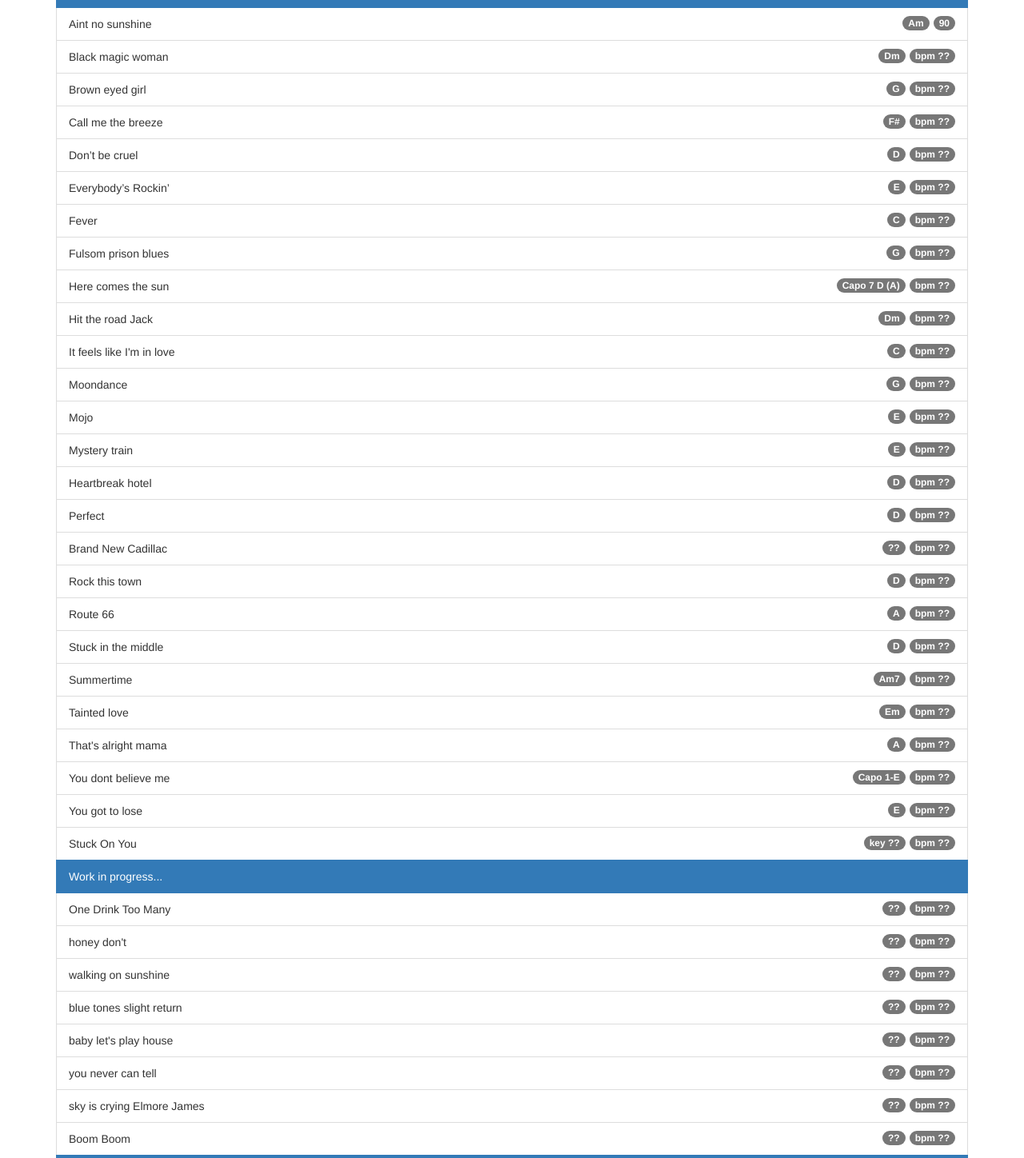
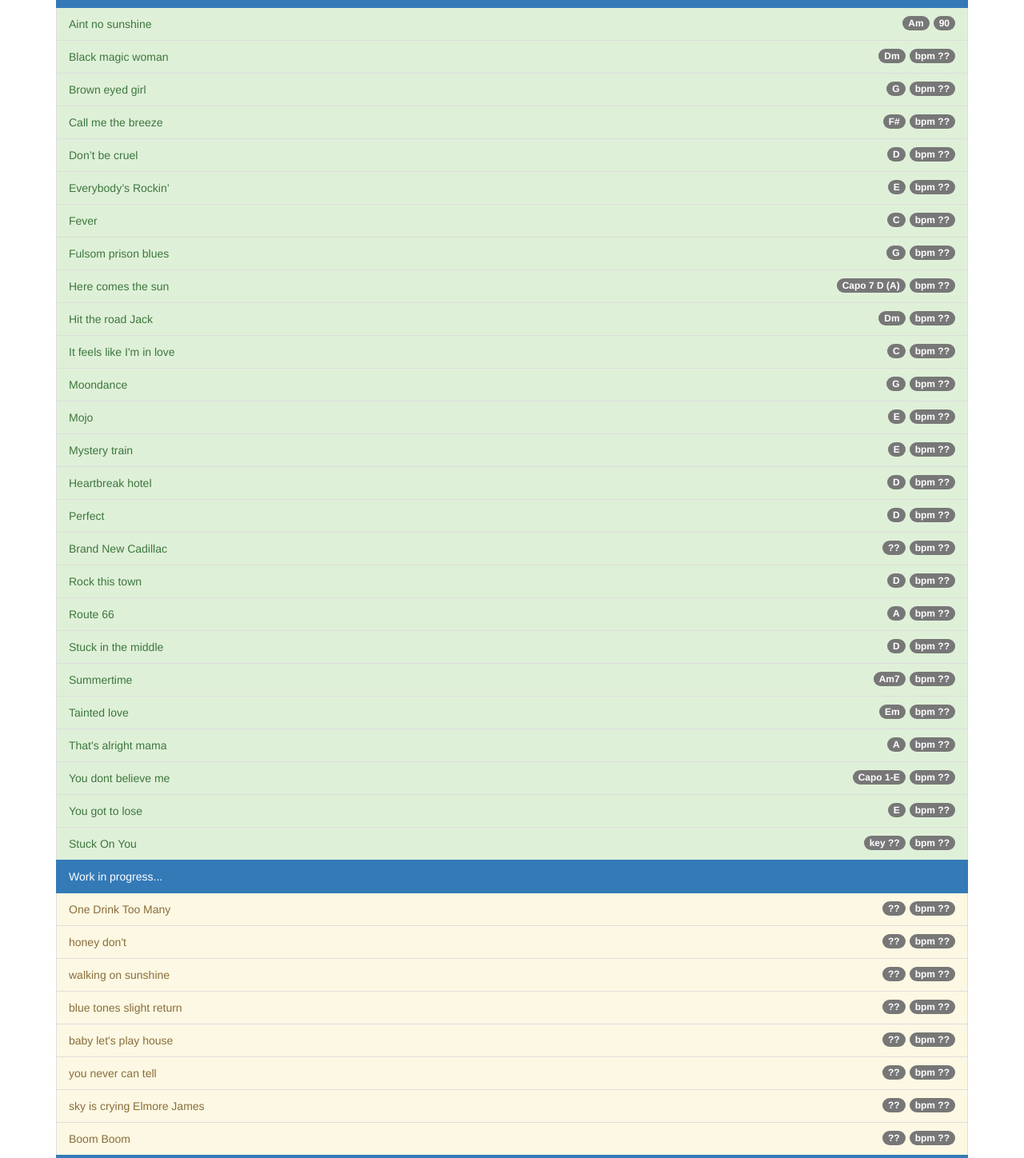
Before and after one commit to ZaphodBeeblebroxIII/beatroot, a plain HTML site: page index.html in a window 1280 px wide. Shown: the part 580-2028 px from the top of the page at 80% size. Drawn offline with nearby package versions, Linux system fonts and the light colour scheme.

Commit message:
Update index.html

```diff
--- a/index.html
+++ b/index.html
@@ -31,55 +31,55 @@
 
 
 			<a class="list-group-item active" href="#">Current</a>
-				<li class="list-group-item">Aint no sunshine <span class="badge">90</span><span class="badge">Am</span></li>
-				<li class="list-group-item">Black magic woman <span class="badge">bpm ??</span><span class="badge">Dm</span></li>
-				<li class="list-group-item">Brown eyed girl <span class="badge">bpm ??</span><span class="badge">G</span></li>
-				<li class="list-group-item">Call me the breeze <span class="badge">bpm ??</span><span class="badge">F#</span></li>
-				<li class="list-group-item">Don’t be cruel <span class="badge">bpm ??</span><span class="badge">D</span></li>
-				<li class="list-group-item">Everybody’s Rockin’ <span class="badge">bpm ??</span><span class="badge">E</span></li>
-				<li class="list-group-item">Fever <span class="badge">bpm ??</span><span class="badge">C</span></li>
-				<li class="list-group-item">Fulsom prison blues <span class="badge">bpm ??</span><span class="badge">G</span></li>
-				<li class="list-group-item">Here comes the sun <span class="badge">bpm ??</span><span class="badge">Capo 7 D (A)</span></li>
-				<li class="list-group-item">Hit the road Jack <span class="badge">bpm ??</span><span class="badge">Dm</span></li>
-				<li class="list-group-item">It feels like I'm in love <span class="badge">bpm ??</span><span class="badge">C</span></li>
-				<li class="list-group-item">Moondance <span class="badge">bpm ??</span><span class="badge">G</span></li>
-				<li class="list-group-item">Mojo <span class="badge">bpm ??</span><span class="badge">E</span></li>
-				<li class="list-group-item">Mystery train <span class="badge">bpm ??</span><span class="badge">E</span></li>
-      		<li class="list-group-item list">Heartbreak hotel <span class="badge">bpm ??</span><span class="badge">D</span></li>
-				<li class="list-group-item">Perfect <span class="badge">bpm ??</span><span class="badge">D</span></li>
-				<li class="list-group-item">Brand New Cadillac<span class="badge">bpm ??</span><span class="badge">??</span></li>
-				<li class="list-group-item">Rock this town <span class="badge">bpm ??</span><span class="badge">D</span></li>
-				<li class="list-group-item">Route 66 <span class="badge">bpm ??</span><span class="badge">A</span></li>
-				<li class="list-group-item">Stuck in the middle <span class="badge">bpm ??</span><span class="badge">D</span></li>
-				<li class="list-group-item">Summertime <span class="badge">bpm ??</span><span class="badge">Am7</span></li>
-				<li class="list-group-item">Tainted love <span class="badge">bpm ??</span><span class="badge">Em</span></li>
-				<li class="list-group-item">That's alright mama <span class="badge">bpm ??</span><span class="badge">A</span></li>
-				<li class="list-group-item">You dont believe me <span class="badge">bpm ??</span><span class="badge">Capo 1-E</span></li>
-				<li class="list-group-item">You got to lose <span class="badge">bpm ??</span><span class="badge">E</span></li>
-      		<li class="list-group-item">Stuck On You <span class="badge">bpm ??</span><span class="badge">key ??</span></li>
+				<li class="list-group-item list-group-item-success">Aint no sunshine <span class="badge">90</span><span class="badge">Am</span></li>
+				<li class="list-group-item list-group-item-success">Black magic woman <span class="badge">bpm ??</span><span class="badge">Dm</span></li>
+				<li class="list-group-item list-group-item-success">Brown eyed girl <span class="badge">bpm ??</span><span class="badge">G</span></li>
+				<li class="list-group-item list-group-item-success">Call me the breeze <span class="badge">bpm ??</span><span class="badge">F#</span></li>
+				<li class="list-group-item list-group-item-success">Don’t be cruel <span class="badge">bpm ??</span><span class="badge">D</span></li>
+				<li class="list-group-item list-group-item-success">Everybody’s Rockin’ <span class="badge">bpm ??</span><span class="badge">E</span></li>
+				<li class="list-group-item list-group-item-success">Fever <span class="badge">bpm ??</span><span class="badge">C</span></li>
+				<li class="list-group-item list-group-item-success">Fulsom prison blues <span class="badge">bpm ??</span><span class="badge">G</span></li>
+				<li class="list-group-item list-group-item-success">Here comes the sun <span class="badge">bpm ??</span><span class="badge">Capo 7 D (A)</span></li>
+				<li class="list-group-item list-group-item-success">Hit the road Jack <span class="badge">bpm ??</span><span class="badge">Dm</span></li>
+				<li class="list-group-item list-group-item-success">It feels like I'm in love <span class="badge">bpm ??</span><span class="badge">C</span></li>
+				<li class="list-group-item list-group-item-success">Moondance <span class="badge">bpm ??</span><span class="badge">G</span></li>
+				<li class="list-group-item list-group-item-success">Mojo <span class="badge">bpm ??</span><span class="badge">E</span></li>
+				<li class="list-group-item list-group-item-success">Mystery train <span class="badge">bpm ??</span><span class="badge">E</span></li>
+      		<li class="list-group-item list list-group-item-success">Heartbreak hotel <span class="badge">bpm ??</span><span class="badge">D</span></li>
+				<li class="list-group-item list-group-item-success">Perfect <span class="badge">bpm ??</span><span class="badge">D</span></li>
+				<li class="list-group-item list-group-item-success">Brand New Cadillac<span class="badge">bpm ??</span><span class="badge">??</span></li>
+				<li class="list-group-item list-group-item-success">Rock this town <span class="badge">bpm ??</span><span class="badge">D</span></li>
+				<li class="list-group-item list-group-item-success">Route 66 <span class="badge">bpm ??</span><span class="badge">A</span></li>
+				<li class="list-group-item list-group-item-success">Stuck in the middle <span class="badge">bpm ??</span><span class="badge">D</span></li>
+				<li class="list-group-item list-group-item-success">Summertime <span class="badge">bpm ??</span><span class="badge">Am7</span></li>
+				<li class="list-group-item list-group-item-success">Tainted love <span class="badge">bpm ??</span><span class="badge">Em</span></li>
+				<li class="list-group-item list-group-item-success">That's alright mama <span class="badge">bpm ??</span><span class="badge">A</span></li>
+				<li class="list-group-item list-group-item-success">You dont believe me <span class="badge">bpm ??</span><span class="badge">Capo 1-E</span></li>
+				<li class="list-group-item list-group-item-success">You got to lose <span class="badge">bpm ??</span><span class="badge">E</span></li>
+      		<li class="list-group-item list-group-item-success">Stuck On You <span class="badge">bpm ??</span><span class="badge">key ??</span></li>
 
 			<a class="list-group-item active" href="#">Work in progress...</a>
-      			<li class="list-group-item">One Drink Too Many<span class="badge">bpm ??</span><span class="badge">??</span></li>
-				<li class="list-group-item">honey don't<span class="badge">bpm ??</span><span class="badge">??</span></li>
-				<li class="list-group-item">walking on sunshine<span class="badge">bpm ??</span><span class="badge">??</span></li>
+      			<li class="list-group-item list-group-item-warning">One Drink Too Many<span class="badge">bpm ??</span><span class="badge">??</span></li>
+				<li class="list-group-item list-group-item-warning">honey don't<span class="badge">bpm ??</span><span class="badge">??</span></li>
+				<li class="list-group-item list-group-item-warning">walking on sunshine<span class="badge">bpm ??</span><span class="badge">??</span></li>
 
-				<li class="list-group-item">blue tones slight return<span class="badge">bpm ??</span><span class="badge">??</span></li>
-				<li class="list-group-item">baby let's play house<span class="badge">bpm ??</span><span class="badge">??</span></li>
-				<li class="list-group-item">you never can tell<span class="badge">bpm ??</span><span class="badge">??</span></li>
-				<li class="list-group-item">sky is crying Elmore James<span class="badge">bpm ??</span><span class="badge">??</span></li>
-				 <li class="list-group-item">Boom Boom<span class="badge">bpm ??</span><span class="badge">??</span></li>
+				<li class="list-group-item list-group-item-warning">blue tones slight return<span class="badge">bpm ??</span><span class="badge">??</span></li>
+				<li class="list-group-item list-group-item-warning">baby let's play house<span class="badge">bpm ??</span><span class="badge">??</span></li>
+				<li class="list-group-item list-group-item-warning">you never can tell<span class="badge">bpm ??</span><span class="badge">??</span></li>
+				<li class="list-group-item list-group-item-warning">sky is crying Elmore James<span class="badge">bpm ??</span><span class="badge">??</span></li>
+				 <li class="list-group-item list-group-item-warning">Boom Boom<span class="badge">bpm ??</span><span class="badge">??</span></li>
 
 
 			<a class="list-group-item active" href="#">Worth thinking about...</a>
-				<li class="list-group-item">Hound Dog<span class="badge">bpm ??</span><span class="badge">??</span></li>
-				<li class="list-group-item">Lay Down Sally<span class="badge">bpm ??</span><span class="badge">??</span></li>
-				<li class="list-group-item">3 steps to heaven<span class="badge">bpm ??</span><span class="badge">??</span></li>
-				<li class="list-group-item">I fought the law<span class="badge">bpm ??</span><span class="badge">??</span></li>
-				<li class="list-group-item">Shake your money maker (c or g)<span class="badge">bpm ??</span><span class="badge">??</span></li>
-				<li class="list-group-item">Trying to get to you<span class="badge">bpm ??</span><span class="badge">E</span></li>
-				<li class="list-group-item">Latest flame<span class="badge">bpm ??</span><span class="badge">??</span></li>
-				<li class="list-group-item">'Money honey' Elvis, eddie<span class="badge">bpm ??</span><span class="badge">??</span></li>
-				<li class="list-group-item">Where Did Our Love Go? <span class="badge">136 bpm?</span><span class="badge">G</span></li>
+				<li class="list-group-item list-group-item-info">Hound Dog<span class="badge">bpm ??</span><span class="badge">??</span></li>
+				<li class="list-group-item list-group-item-info">Lay Down Sally<span class="badge">bpm ??</span><span class="badge">??</span></li>
+				<li class="list-group-item list-group-item-info">3 steps to heaven<span class="badge">bpm ??</span><span class="badge">??</span></li>
+				<li class="list-group-item list-group-item-info">I fought the law<span class="badge">bpm ??</span><span class="badge">??</span></li>
+				<li class="list-group-item list-group-item-info">Shake your money maker (c or g)<span class="badge">bpm ??</span><span class="badge">??</span></li>
+				<li class="list-group-item list-group-item-info">Trying to get to you<span class="badge">bpm ??</span><span class="badge">E</span></li>
+				<li class="list-group-item list-group-item-info">Latest flame<span class="badge">bpm ??</span><span class="badge">??</span></li>
+				<li class="list-group-item list-group-item-info">'Money honey' Elvis, eddie<span class="badge">bpm ??</span><span class="badge">??</span></li>
+				<li class="list-group-item list-group-item-info">Where Did Our Love Go? <span class="badge">136 bpm?</span><span class="badge">G</span></li>
 
 		</div>
 	</div>
```
